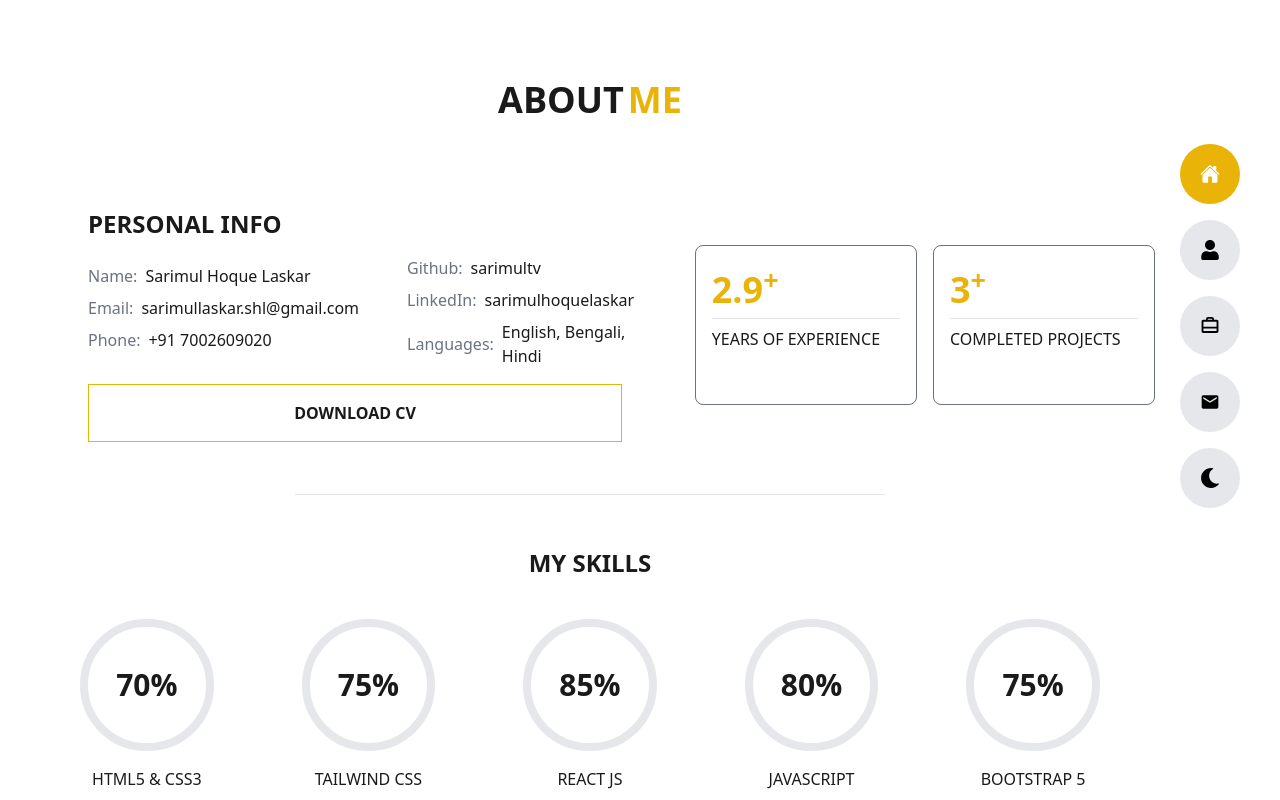
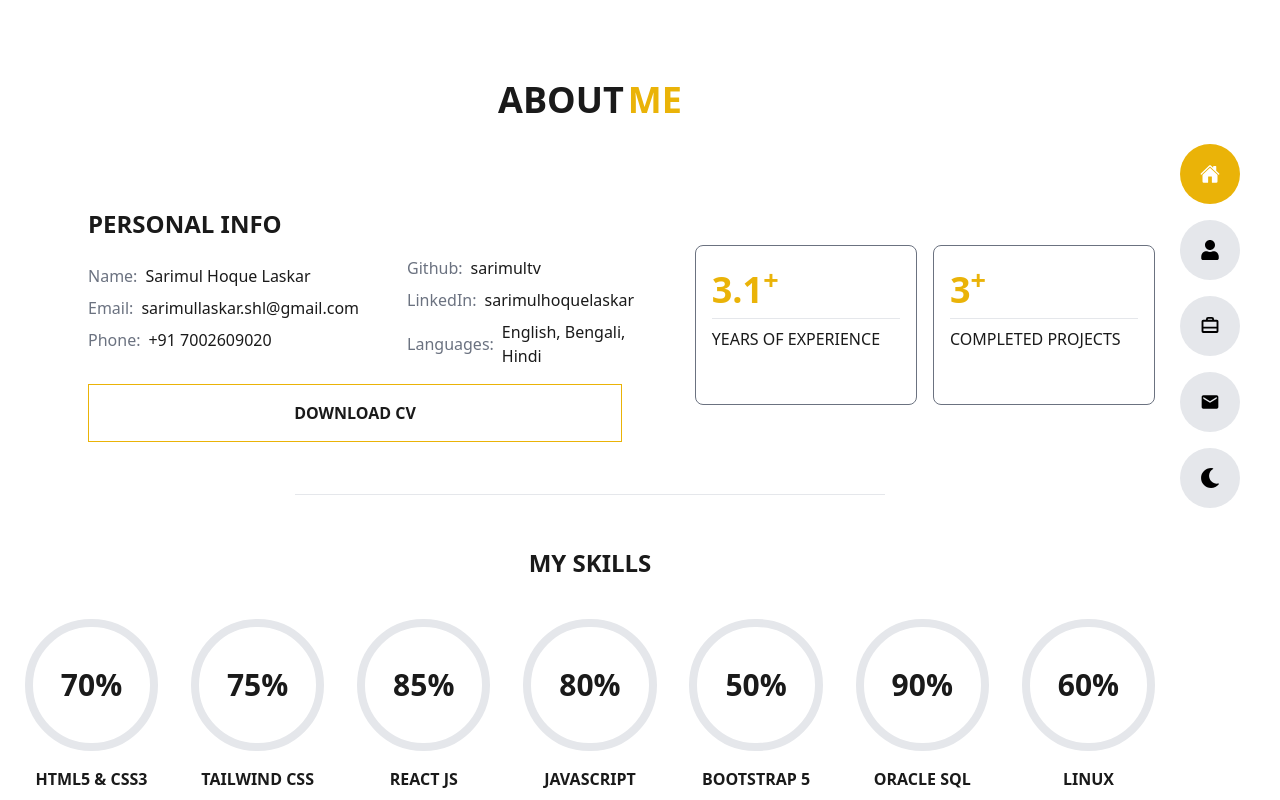
Before and after one commit to sarimultv/sarimulportfolio, a React (Vite) app: page /about in a window 1280 px wide. Shown: the top 800 px of the page. Built offline with nearby package versions, Linux system fonts and the light colour scheme.

Commit message:
little code refactored

```diff
--- a/src/components/About.jsx
+++ b/src/components/About.jsx
@@ -17,13 +17,18 @@ const About = () => {
     githubUserName,
     linkedInUserName,
     languageKnown,
-    yearsOfExp,
+    jobStartingYear,
+    jobStartingMonth,
     projectComp,
     userEmail,
     userMobile,
   } = contactDetails;
 
   const BannerPhotoLazy = lazy(() => import("./BannerPhoto"));
+
+  const now = new Date();
+  const currentYear = now.getFullYear();
+  const currentMonth = now.getMonth() + 1;
 
   return (
     <div className="md:w-[100%] max-sm:py-2 max-sm:px-4">
@@ -125,7 +130,8 @@ const About = () => {
         <div className="md:w-[50%] p-2 flex items-center justify-center flex-wrap">
           <div className="border border-gray-500 rounded-lg p-4 m-2 w-[45%] h-[10rem] cursor-pointer">
             <p className="text-4xl font-bold my-2 text-yellow-500">
-              {yearsOfExp}
+              {/* {yearsOfExp} */}
+              {currentYear - jobStartingYear}.{currentMonth - jobStartingMonth}
               <sup>+</sup>
             </p>
             <hr />
--- a/src/components/Project.jsx
+++ b/src/components/Project.jsx
@@ -7,11 +7,15 @@ const Project = ({ item }) => {
   const [showDesc, setShowDesc] = useState(false);
 
   const handleShowDesc = () => {
-    setShowDesc(true);
+    setTimeout(() => {
+      setShowDesc(true);
+    }, 200);
   };
 
   const handleHideDesc = () => {
-    setShowDesc(false);
+    setTimeout(() => {
+      setShowDesc(false);
+    }, 200);
   };
 
   return (
--- a/src/components/Skill.jsx
+++ b/src/components/Skill.jsx
@@ -1,13 +1,14 @@
-import React from "react";
-
 const Skill = ({ skills }) => {
   const { skillName, skillProficiency } = skills;
+
   return (
     <div className="my-3 p-2">
-      <li className="px-7 py-10 rounded-full border-8 ">
+      <li className="md:px-7 md:py-10 px-6 py-9 rounded-full border-8">
         <span className="font-bold text-3xl">{skillProficiency}%</span>
       </li>
-      <h2 className="mt-4 uppercase flex justify-center">{skillName}</h2>
+      <h2 className="mt-4 uppercase flex justify-center font-semibold">
+        {skillName}
+      </h2>
     </div>
   );
 };
--- a/src/utils/contactDetails.js
+++ b/src/utils/contactDetails.js
@@ -5,6 +5,8 @@ export const contactDetails = {
   linkedInUserName: "sarimulhoquelaskar",
   languageKnown: "English, Bengali, Hindi",
   yearsOfExp: "2.9",
+  jobStartingYear: "2021",
+  jobStartingMonth: "9",
   projectComp: "3",
   header: "Don't Feel Shy !",
   headerDetails:
--- a/src/utils/skills.js
+++ b/src/utils/skills.js
@@ -3,5 +3,8 @@ export const skills = [
   { id: "02", skillName: "Tailwind CSS", skillProficiency: "75" },
   { id: "03", skillName: "React Js", skillProficiency: "85" },
   { id: "04", skillName: "JavaScript", skillProficiency: "80" },
-  { id: "05", skillName: "Bootstrap 5", skillProficiency: "75" },
+  { id: "05", skillName: "Bootstrap 5", skillProficiency: "50" },
+  { id: "06", skillName: "Oracle SQL", skillProficiency: "90" },
+  { id: "07", skillName: "Linux", skillProficiency: "60" },
+  { id: "08", skillName: "git", skillProficiency: "65" },
 ];
```
